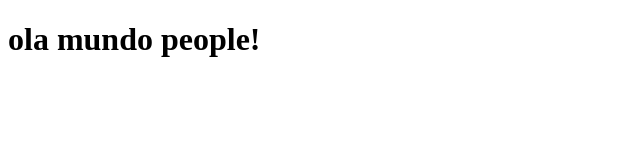
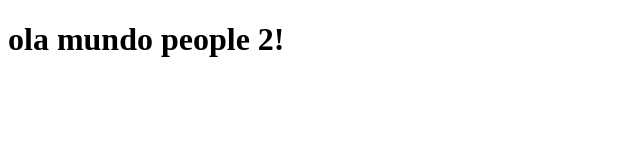
Before and after one commit to mariadev2/criar_curriculo_pyautogui, a plain HTML site: page index.html in a window 1280 px wide. Shown: the full height of the page, 0-640 px from the left. Drawn offline with Linux system fonts and the light colour scheme.

Commit message:
Update index.html

```diff
--- a/index.html
+++ b/index.html
@@ -7,6 +7,6 @@
     <title>Document</title>
 </head>
 <body>
-    <h1>ola mundo people!</h1>
+    <h1>ola mundo people 2!</h1>
 </body>
 </html>
```
